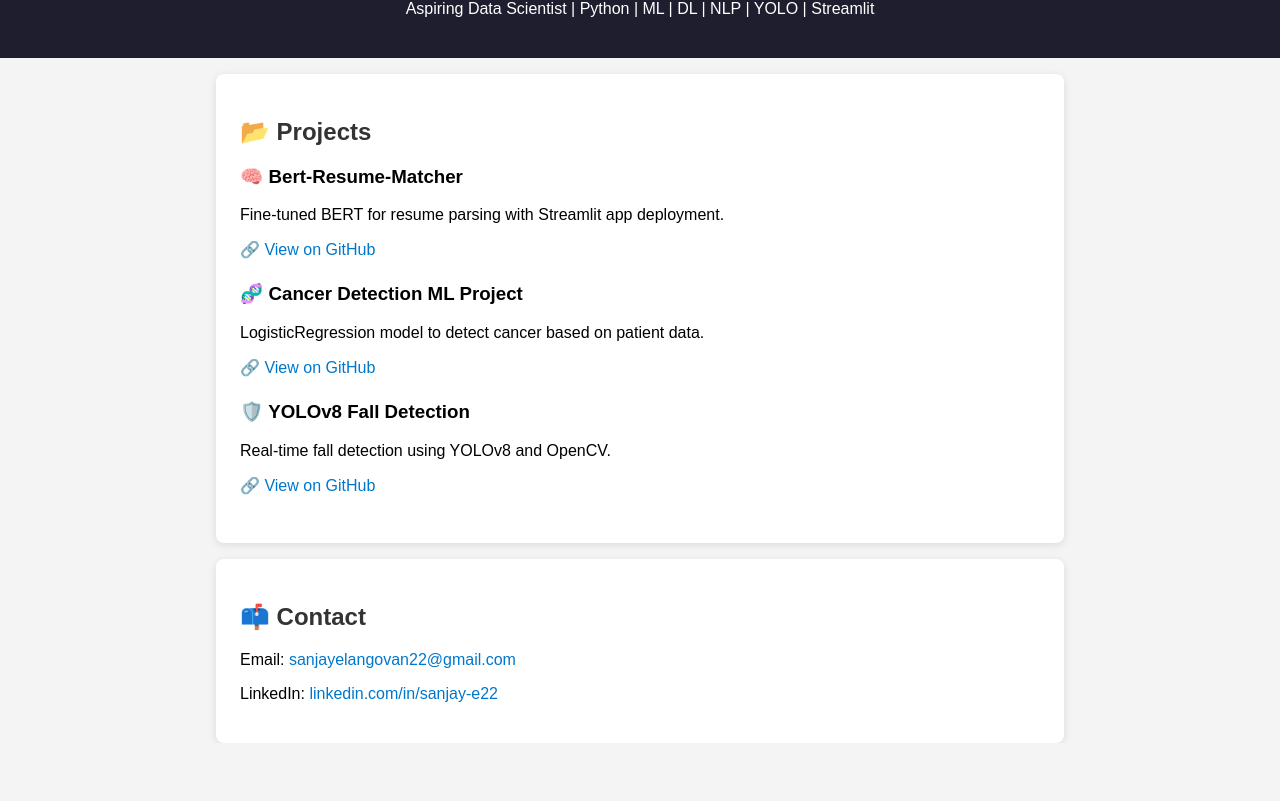
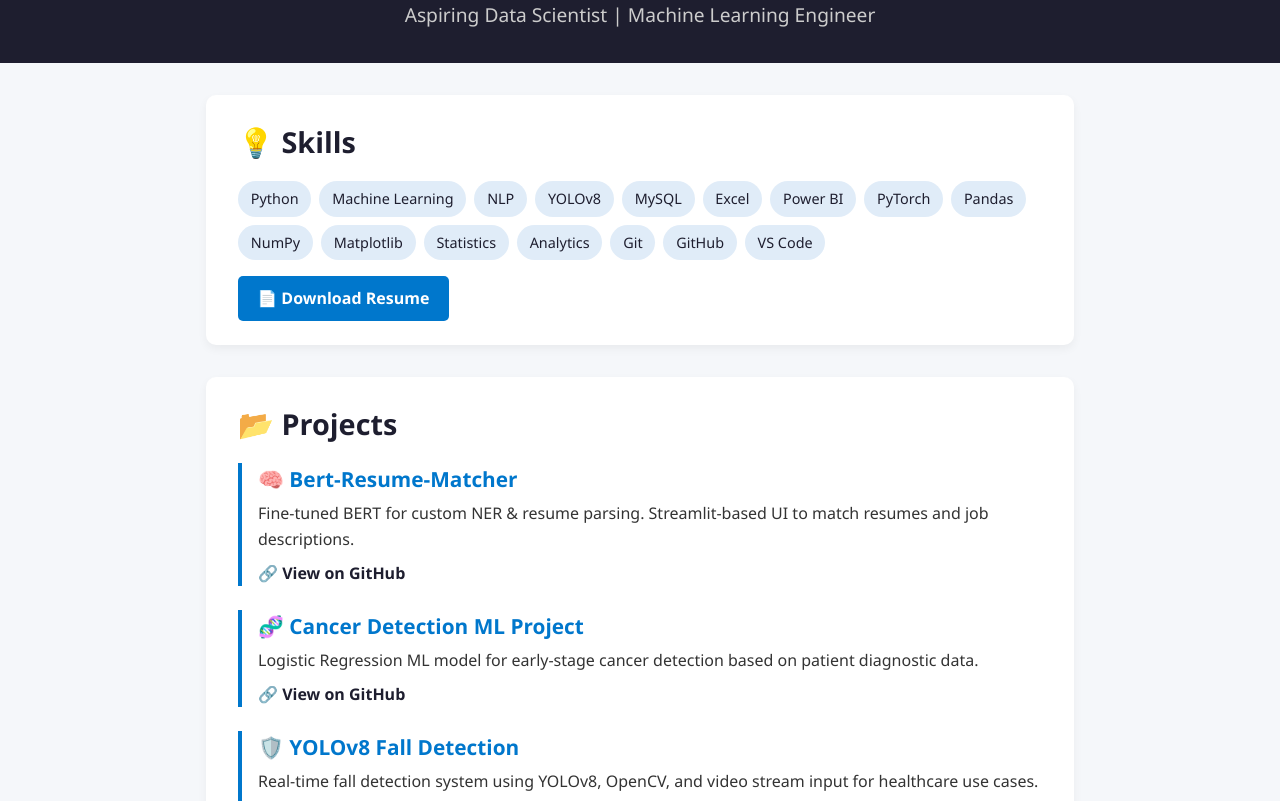
Before and after one commit to Sanjay-E22/Sanjay-E22.github.io, a plain HTML site: page index.html in a window 1280 px wide. Shown: the part 104-905 px from the top of the page. Before the commit the page ends 847 px from the top, so only its background shows below. Drawn offline with Linux system fonts and the light colour scheme.

Commit message:
Update index.html

```diff
--- a/index.html
+++ b/index.html
@@ -3,50 +3,220 @@
 <head>
   <meta charset="UTF-8" />
   <meta name="viewport" content="width=device-width, initial-scale=1.0"/>
-  <title>Sanjay E | Portfolio</title>
+  <title>Sanjay E | ML Portfolio</title>
   <style>
-    body { font-family: sans-serif; margin: 0; background: #f4f4f4; }
-    header { background: #1e1e2f; color: white; padding: 1.5rem; text-align: center; }
-    section { padding: 1.5rem; max-width: 800px; margin: auto; background: white; margin-top: 1rem; border-radius: 8px; box-shadow: 0 2px 8px rgba(0,0,0,0.1); }
-    h1, h2 { color: #333; }
-    a { color: #0077cc; text-decoration: none; }
-    .project { margin-bottom: 1.5rem; }
+    * {
+      margin: 0;
+      padding: 0;
+      box-sizing: border-box;
+    }
+
+    body {
+      font-family: 'Segoe UI', Tahoma, Geneva, Verdana, sans-serif;
+      background-color: #f5f7fa;
+      color: #333;
+      line-height: 1.6;
+    }
+
+    header {
+      background-color: #1e1e2f;
+      color: white;
+      padding: 2rem 1rem;
+      text-align: center;
+    }
+
+    header h1 {
+      font-size: 2.5rem;
+      margin-bottom: 0.5rem;
+    }
+
+    header p {
+      font-size: 1.2rem;
+      color: #ccc;
+    }
+
+    .container {
+      max-width: 900px;
+      margin: 2rem auto;
+      padding: 0 1rem;
+    }
+
+    section {
+      background: white;
+      padding: 1.5rem 2rem;
+      border-radius: 10px;
+      box-shadow: 0 4px 10px rgba(0, 0, 0, 0.05);
+      margin-bottom: 2rem;
+    }
+
+    h2 {
+      font-size: 1.8rem;
+      color: #1e1e2f;
+      margin-bottom: 1rem;
+    }
+
+    .project {
+      margin-bottom: 1.5rem;
+      border-left: 4px solid #0077cc;
+      padding-left: 1rem;
+    }
+
+    .project h3 {
+      font-size: 1.3rem;
+      color: #0077cc;
+    }
+
+    .project p {
+      margin: 0.3rem 0 0.5rem;
+    }
+
+    .project a {
+      color: #1e1e2f;
+      text-decoration: none;
+      font-weight: bold;
+    }
+
+    .project a:hover {
+      text-decoration: underline;
+    }
+
+    .contact a {
+      color: #0077cc;
+      text-decoration: none;
+    }
+
+    .contact a:hover {
+      text-decoration: underline;
+    }
+
+    .skills-list {
+      display: flex;
+      flex-wrap: wrap;
+      gap: 0.5rem;
+    }
+
+    .skill-tag {
+      background-color: #e0ecf8;
+      color: #1e1e2f;
+      padding: 0.4rem 0.8rem;
+      border-radius: 20px;
+      font-size: 0.9rem;
+      font-weight: 500;
+    }
+
+    .resume-button {
+      display: inline-block;
+      margin-top: 1rem;
+      background-color: #0077cc;
+      color: white;
+      padding: 0.6rem 1.2rem;
+      border-radius: 5px;
+      text-decoration: none;
+      font-weight: bold;
+      transition: background 0.3s;
+    }
+
+    .resume-button:hover {
+      background-color: #005fa3;
+    }
+
+    ul.cert-list {
+      list-style-type: disc;
+      padding-left: 1.5rem;
+    }
+
+    ul.cert-list li {
+      margin-bottom: 0.5rem;
+    }
+
+    @media screen and (max-width: 600px) {
+      header h1 {
+        font-size: 2rem;
+      }
+
+      h2 {
+        font-size: 1.5rem;
+      }
+
+      .project h3 {
+        font-size: 1.1rem;
+      }
+    }
   </style>
 </head>
 <body>
 
   <header>
     <h1>Sanjay E</h1>
-    <p>Aspiring Data Scientist | Python | ML | DL | NLP | YOLO | Streamlit</p>
+    <p>Aspiring Data Scientist | Machine Learning Engineer</p>
   </header>
+
+  <div class="container">
+
+    <section>
+      <h2>💡 Skills</h2>
+      <div class="skills-list">
+        <span class="skill-tag">Python</span>
+        <span class="skill-tag">Machine Learning</span>
+        <span class="skill-tag">NLP</span>
+        <span class="skill-tag">YOLOv8</span>
+        <span class="skill-tag">MySQL</span>
+        <span class="skill-tag">Excel</span>
+        <span class="skill-tag">Power BI</span>
+        <span class="skill-tag">PyTorch</span>
+        <span class="skill-tag">Pandas</span>
+        <span class="skill-tag">NumPy</span>
+        <span class="skill-tag">Matplotlib</span>
+        <span class="skill-tag">Statistics</span>
+        <span class="skill-tag">Analytics</span>
+        <span class="skill-tag">Git</span>
+        <span class="skill-tag">GitHub</span>
+        <span class="skill-tag">VS Code</span>
+      </div>
+      <a class="resume-button" href="resume.pdf" download>📄 Download Resume</a>
+    </section>
 
     <section>
       <h2>📂 Projects</h2>
 
       <div class="project">
         <h3>🧠 Bert-Resume-Matcher</h3>
-      <p>Fine-tuned BERT for resume parsing with Streamlit app deployment.</p>
+        <p>Fine-tuned BERT for custom NER & resume parsing. Streamlit-based UI to match resumes and job descriptions.</p>
         <a href="https://github.com/Sanjay-E22/Bert-Resume-Matcher" target="_blank">🔗 View on GitHub</a>
       </div>
 
       <div class="project">
         <h3>🧬 Cancer Detection ML Project</h3>
-      <p>LogisticRegression model to detect cancer based on patient data.</p>
+        <p>Logistic Regression ML model for early-stage cancer detection based on patient diagnostic data.</p>
         <a href="https://github.com/Sanjay-E22/Cancer-Detection-ML-Project" target="_blank">🔗 View on GitHub</a>
       </div>
 
       <div class="project">
         <h3>🛡️ YOLOv8 Fall Detection</h3>
-      <p>Real-time fall detection using YOLOv8 and OpenCV.</p>
+        <p>Real-time fall detection system using YOLOv8, OpenCV, and video stream input for healthcare use cases.</p>
         <a href="https://github.com/Sanjay-E22/yolo-fall-detection" target="_blank">🔗 View on GitHub</a>
       </div>
     </section>
 
     <section>
+  <h2>🎓 Certifications</h2>
+  <ul class="cert-list">
+    <li>NPTEL – Computer Networking and Internet Protocol </li>
+    <li>NPTEL – Ethical Hacking</li>
+    <li>Introduction to Machine Learning </li>
+    <li>Data Analysis with Python </li>
+    <li>Basics of Python </li>
+    <li>Python Developer</li>
+  </ul>
+    </section>
+
+    <section class="contact">
       <h2>📫 Contact</h2>
       <p>Email: <a href="mailto:sanjayelangovan22@gmail.com">sanjayelangovan22@gmail.com</a></p>
-    <p>LinkedIn: <a href="https://www.linkedin.com/in/sanjay-e-76a89a271?utm_source=share&utm_campaign=share_via&utm_content=profile&utm_medium=android_app" target="_blank">linkedin.com/in/sanjay-e22</a></p>
+      <p>LinkedIn: <a href="https://www.linkedin.com/in/sanjay-e-76a89a271" target="_blank">linkedin.com/in/sanjay-e22</a></p>
     </section>
+
+  </div>
 
 </body>
 </html>
```
Lines whose indentation alone changed are shown as unchanged.
